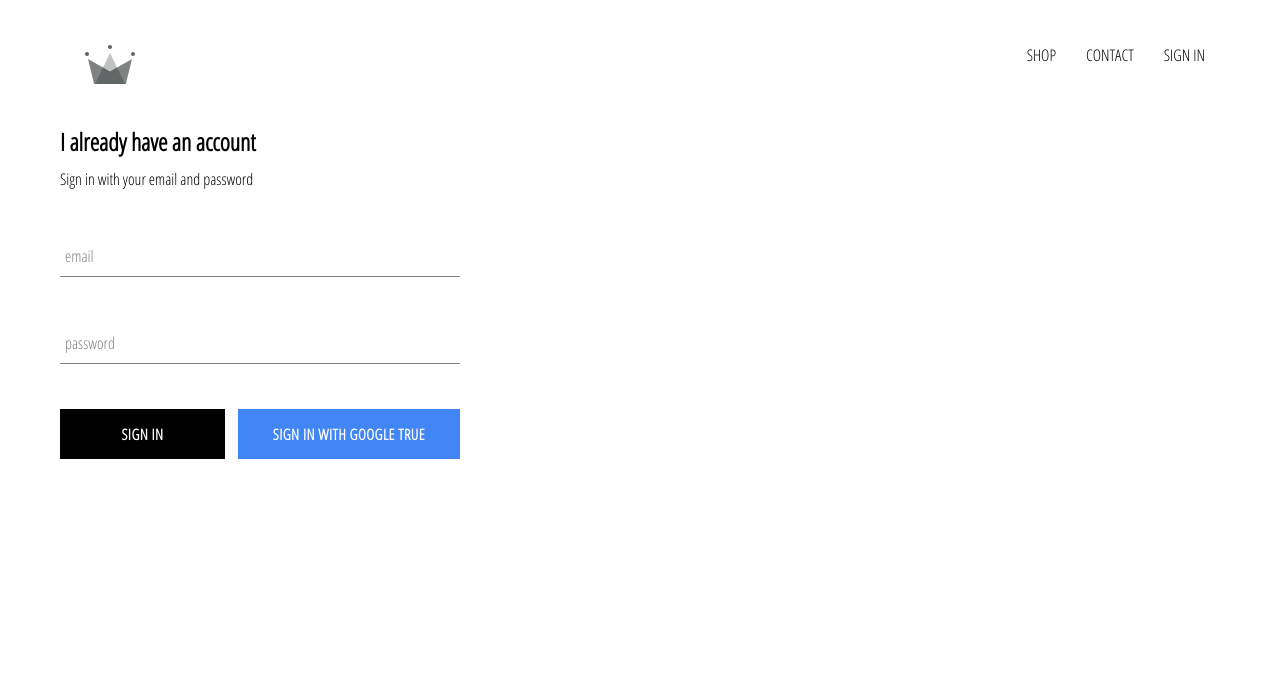
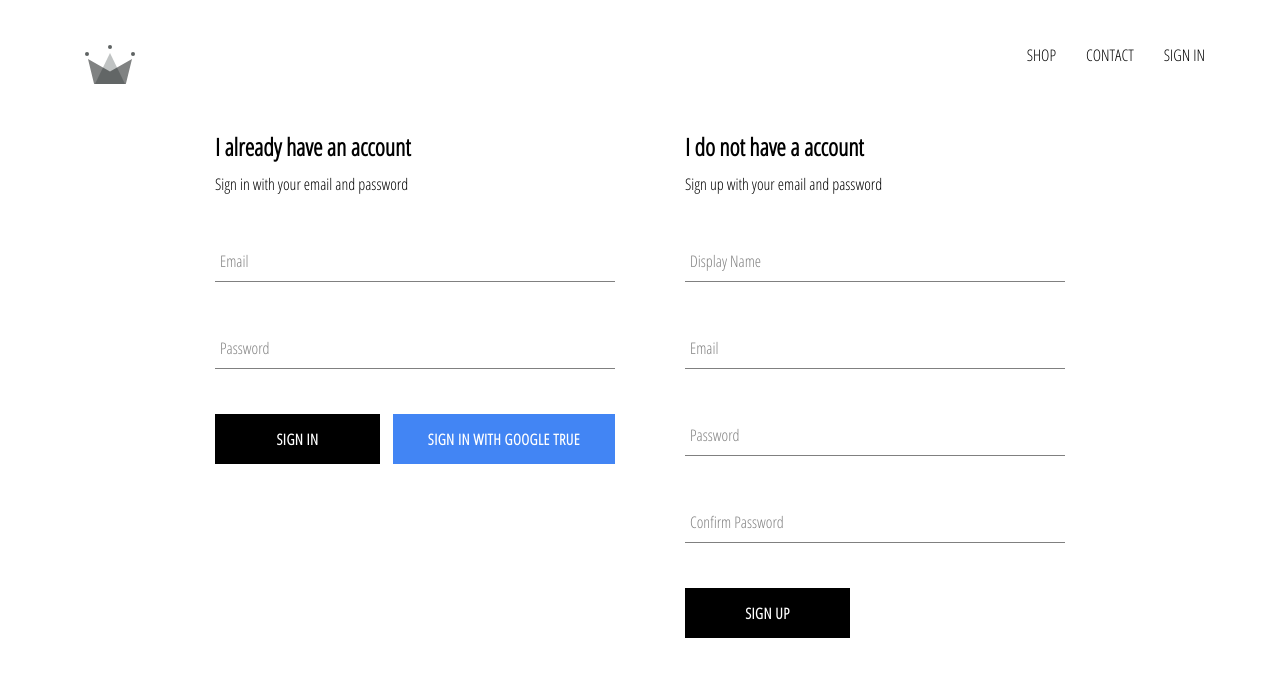
Before and after one commit to alesgaber/crwn-clothing, a React (Create React App) app: page /signin in a window 1280 px wide. Shown: the top 676 px of the page. Built offline with nearby package versions, Linux system fonts and the light colour scheme; no server answers.

Commit message:
implemented firebase utils, included ability to store auth. users into firestoredb

```diff
--- a/package.json
+++ b/package.json
@@ -46,7 +46,8 @@
       "jsx-a11y/label-has-associated-control": [
         0
       ],
-      "jsx-a11y/no-static-element-interactions":[0]
+      "jsx-a11y/no-static-element-interactions":[0],
+      "react/button-has-type" : [0]
     }
   },
   "browserslist": {
--- a/src/App.js
+++ b/src/App.js
@@ -6,7 +6,7 @@
 import ShopPage from './pages/shop/shop.component';
 import HomePage from './pages/homepage/homepage.component';
 import SigninAndSignUp from './pages/sign-in-and-sign-up/sign-in-and-sign-up.component';
-import { auth } from './firebase/firebase.utils';
+import { auth, createUserProfileDocument } from './firebase/firebase.utils';
 
 class App extends React.Component {
   unsubscribeFromAuth = null;
@@ -21,9 +21,26 @@
 
   componentDidMount() {
     // firebase return unsubscribe function
-    this.unsubscribeFromAuth = auth.onAuthStateChanged((user) => {
-      this.setState({ currentUser: user });
-      console.log(1, user);
+    this.unsubscribeFromAuth = auth.onAuthStateChanged(async (userAuth) => {
+      if (userAuth) {
+        const userRef = await createUserProfileDocument(userAuth);
+
+        userRef.onSnapshot((snapshot) => {
+          this.setState(
+            {
+              currentUser: {
+                id: snapshot.id,
+                ...snapshot.data(),
+              },
+            },
+            () => {
+              console.log(this.state);
+            }
+          );
+        });
+      }
+      // userAuth === null, reset state
+      this.setState({ currentUser: userAuth });
     });
   }
 
--- a/src/components/custom-button/custom-button.component.js
+++ b/src/components/custom-button/custom-button.component.js
@@ -4,7 +4,6 @@
 
 const CustomButton = ({ children, isGoogleSignIn, ...otherProps }) => (
   <button
-    type="submit"
     className={`${isGoogleSignIn ? 'google-sign-in' : ''} custom-button`}
     {...otherProps}
   >
--- a/src/components/sign-in/sign-in.component.js
+++ b/src/components/sign-in/sign-in.component.js
@@ -40,7 +40,7 @@
             name="email"
             type="email"
             value={email}
-            label="email"
+            label="Email"
             onChange={this.handleChange}
             required
           />
@@ -49,7 +49,7 @@
             name="password"
             type="password"
             value={password}
-            label="password"
+            label="Password"
             required
             onChange={this.handleChange}
           />
--- /dev/null
+++ b/src/components/sign-up/sign-up.component.js
@@ -0,0 +1,102 @@
+import React from 'react';
+
+import FormInput from '../form-input/form-input.component';
+import CustomButton from '../custom-button/custom-button.component';
+
+import { auth, createUserProfileDocument } from '../../firebase/firebase.utils';
+
+import './sign-up.styles.scss';
+
+class SignUp extends React.Component {
+  constructor() {
+    super();
+
+    this.state = {
+      displayName: '',
+      email: '',
+      password: '',
+      confirmPassword: '',
+    };
+  }
+
+  handleSubmit = async (event) => {
+    event.preventDefault();
+
+    const { displayName, email, password, confirmPassword } = this.state;
+
+    if (password !== confirmPassword) {
+      alert('Passsword do not match');
+    }
+
+    try {
+      const { user } = await auth.createUserWithEmailAndPassword(
+        email,
+        password
+      );
+      await createUserProfileDocument(user, { displayName });
+
+      this.setState({
+        displayName: '',
+        email: '',
+        password: '',
+        confirmPassword: '',
+      });
+    } catch (error) {
+      console.log(error.message);
+    }
+  };
+
+  handleChange = (event) => {
+    const { name, value } = event.target;
+    this.setState({
+      [name]: value,
+    });
+  };
+
+  render() {
+    const { displayName, email, password, confirmPassword } = this.state;
+    return (
+      <div className="sign-up">
+        <h2 className="title">I do not have a account</h2>
+        <span>Sign up with your email and password</span>
+        <form className="sign-up-form" onSubmit={this.handleSubmit}>
+          <FormInput
+            name="displayName"
+            type="text"
+            value={displayName}
+            label="Display Name"
+            onChange={this.handleChange}
+            required
+          />
+          <FormInput
+            name="email"
+            type="email"
+            value={email}
+            label="Email"
+            onChange={this.handleChange}
+            required
+          />
+          <FormInput
+            type="password"
+            name="password"
+            value={password}
+            label="Password"
+            onChange={this.handleChange}
+            required
+          />
+          <FormInput
+            type="password"
+            name="confirmPassword"
+            value={confirmPassword}
+            label="Confirm Password"
+            onChange={this.handleChange}
+            required
+          />
+          <CustomButton type="submit">SIGN UP</CustomButton>
+        </form>
+      </div>
+    );
+  }
+}
+
+export default SignUp;
--- /dev/null
+++ b/src/components/sign-up/sign-up.styles.scss
@@ -0,0 +1,9 @@
+.sign-up {
+    display: flex;
+    flex-direction: column;
+    width: 380px;
+
+    .title {
+      margin: 10px 0;
+    }
+  }
--- a/src/firebase/firebase.utils.js
+++ b/src/firebase/firebase.utils.js
@@ -12,13 +12,39 @@
   measurementId: 'G-B0PJ1RV09T',
 };
 
-firebase.initializeApp(config);
+if (firebase.apps.length === 0) {
+  firebase.initializeApp(config);
+}
 
 export const auth = firebase.auth();
 export const firestore = firebase.firestore();
 
 const provider = new firebase.auth.GoogleAuthProvider();
 provider.setCustomParameters({ propmt: 'select_account' });
+
 export const signinWithGoogle = () => auth.signInWithPopup(provider);
 
+export const createUserProfileDocument = async (userAuth, additionalData) => {
+  if (!userAuth) return;
+
+  const userRef = firestore.doc(`users/${userAuth.uid}`);
+  const snapShot = await userRef.get();
+
+  if (!snapShot.exists) {
+    const { displayName, email } = userAuth;
+    const createdAt = new Date();
+
+    try {
+      await userRef.set({
+        displayName,
+        email,
+        createdAt,
+      });
+    } catch (error) {
+      console.log('error created user', error.message);
+    }
+  }
+  return userRef;
+};
+
 export default firebase;
--- a/src/pages/sign-in-and-sign-up/sign-in-and-sign-up.component.js
+++ b/src/pages/sign-in-and-sign-up/sign-in-and-sign-up.component.js
@@ -1,10 +1,13 @@
 import React from 'react';
 import SignIn from '../../components/sign-in/sign-in.component';
+import SignUp from '../../components/sign-up/sign-up.component';
+
 import './sign-in-and-sign-up.styles.scss';
 
 const SigninAndSignUp = () => (
   <div className="sign-in-and-sign-up">
     <SignIn />
+    <SignUp />
   </div>
 );
 
--- a/src/pages/sign-in-and-sign-up/sign-in-and-sign-up.styles.scss
+++ b/src/pages/sign-in-and-sign-up/sign-in-and-sign-up.styles.scss
@@ -0,0 +1,6 @@
+.sign-in-and-sign-up {
+    display: flex;
+    width: 850px;
+    justify-content: space-between;
+    margin: 30px auto;
+}
```
Also changed, not shown: 1 other file (tests, documents, lock files or other folders).
